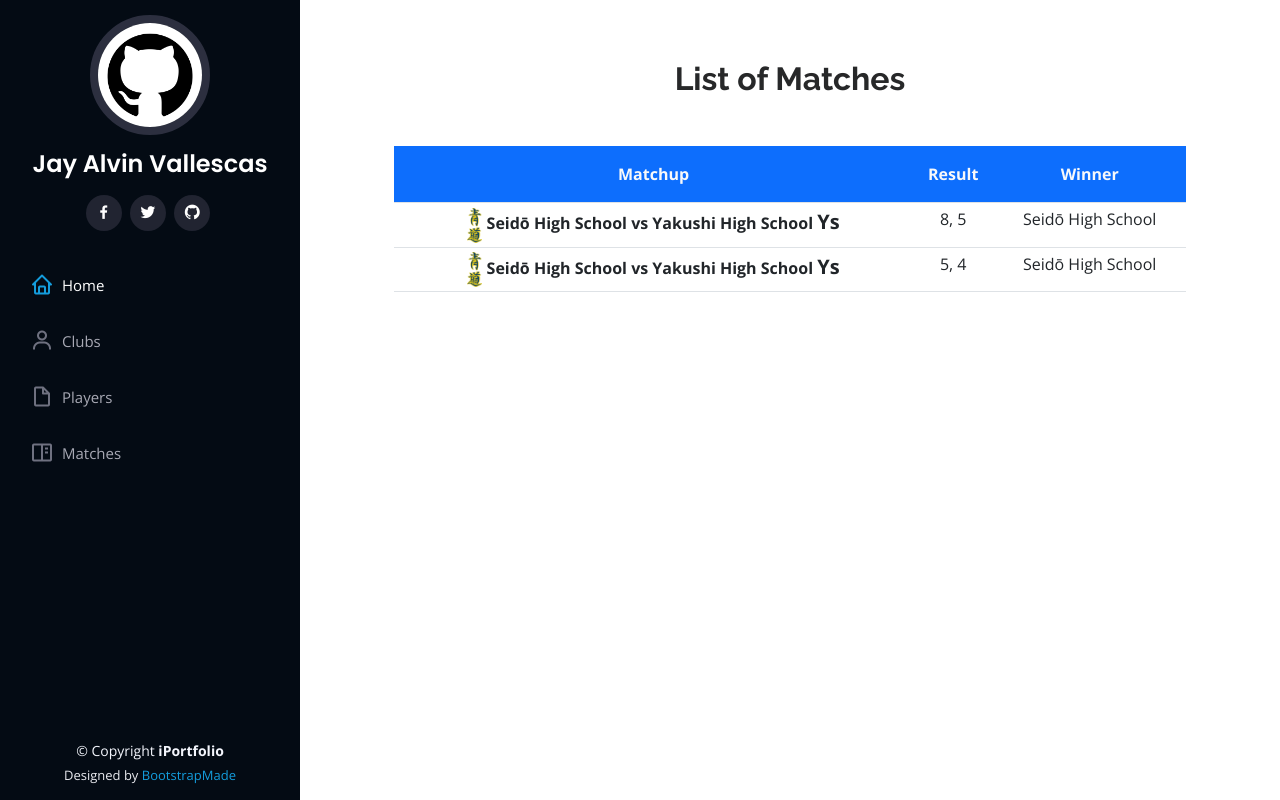
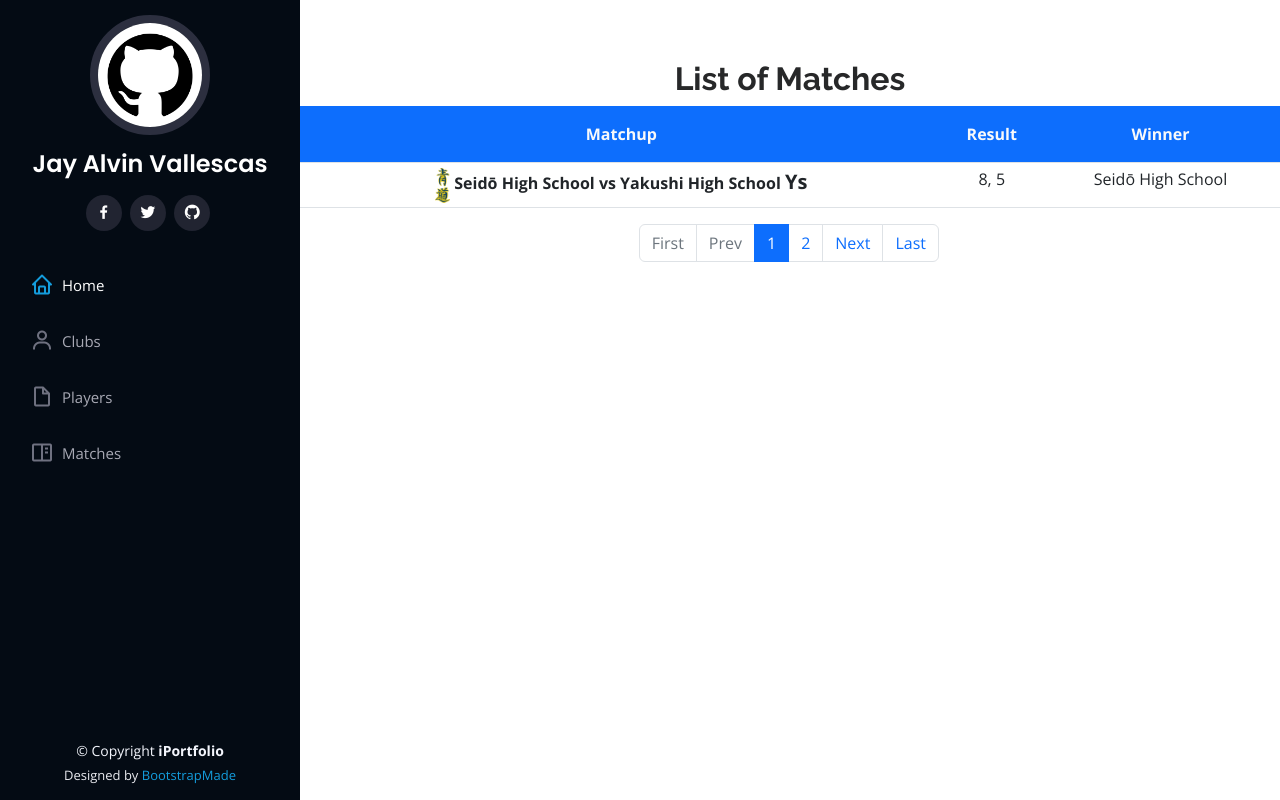
Before and after one commit to JayAlvinCVallescas/baseball, a Django app: page /match/ in a window 1280 px wide. Run offline with Django 4.2, Linux system fonts and the light colour scheme; data comes from the database, SQL or seed files in the repository; some libraries are stand-ins or nearby versions.

Commit message:
add pagination

```diff
--- a/projectsite/baseball_/views.py
+++ b/projectsite/baseball_/views.py
@@ -19,6 +19,7 @@ class ClubView(ListView):
     model = Club
     context_object_name = 'club'
     template_name = "club.html"
+    paginate_by = 1
 
     # This method is used to populate a dictionary to use as the template context.
     def get_context_data(self, **kwargs):
@@ -36,6 +37,7 @@ class PlayerView(ListView):
     model = Play
     context_object_name = 'play'
     template_name = "player.html"
+    paginate_by = 10
 
     def get_context_data(self, **kwargs):
         context = super().get_context_data(**kwargs)
@@ -50,6 +52,7 @@ class MatchView(ListView):
     model = Match
     context_object_name = 'match'
     template_name = "match.html"
+    paginate_by = 1
 
     def get_context_data(self, **kwargs):
         context = super().get_context_data(**kwargs)
--- a/projectsite/landingpage/templates/club.html
+++ b/projectsite/landingpage/templates/club.html
@@ -24,5 +24,6 @@
         </div>
     </div>
   </div>
+{% include 'includes/pagination.html' %}
 
 {% endblock content %}
--- /dev/null
+++ b/projectsite/landingpage/templates/includes/pagination.html
@@ -0,0 +1,62 @@
+{% if is_paginated %}
+<div class="col-4 mx-auto">
+  <nav aria-label="Topics pagination" class="mb-4">
+    <ul class="pagination">
+      {% if page_obj.number > 1 %}
+        <li class="page-item">
+          <a class="page-link" href="?page=1">First</a>
+        </li>
+      {% else %}
+        <li class="page-item disabled">
+          <span class="page-link">First</span>
+        </li>
+      {% endif %}
+
+      {% if page_obj.has_previous %}
+        <li class="page-item">
+          <a class="page-link" href="?page={{ page_obj.previous_page_number }}">Prev</a>
+        </li>
+      {% else %}
+        <li class="page-item disabled">
+          <span class="page-link">Prev</span>
+        </li>
+      {% endif %}
+
+      {% for page_num in paginator.page_range %}
+        {% if page_obj.number == page_num %}
+          <li class="page-item active">
+            <span class="page-link">
+              {{ page_num }}
+              <span class="sr-only">(current)</span>
+            </span>
+          </li>
+        {% elif page_num > page_obj.number|add:'-3' and page_num < page_obj.number|add:'3' %}
+          <li class="page-item">
+            <a class="page-link" href="?page={{ page_num }}">{{ page_num }}</a>
+          </li>
+        {% endif %}
+      {% endfor %}
+
+      {% if page_obj.has_next %}
+        <li class="page-item">
+          <a class="page-link" href="?page={{ page_obj.next_page_number }}">Next</a>
+        </li>
+      {% else %}
+        <li class="page-item disabled">
+          <span class="page-link">Next</span>
+        </li>
+      {% endif %}
+
+      {% if page_obj.number != paginator.num_pages %}
+        <li class="page-item">
+          <a class="page-link" href="?page={{ paginator.num_pages }}">Last</a>
+        </li>
+      {% else %}
+        <li class="page-item disabled">
+          <span class="page-link">Last</span>
+        </li>
+      {% endif %}
+    </ul>
+  </nav>
+</div>
+{% endif %}
--- a/projectsite/landingpage/templates/match.html
+++ b/projectsite/landingpage/templates/match.html
@@ -3,20 +3,17 @@
 
 {% block content %}
 <div class="container">
-    <h2 class="col-12 text-center mb-5">
-      <strong>{{ header_text }}</strong>
+    <h2 class="text-center">
+        <b>{{ header_text }}</b>
     </h2>
 
     <div class="row">
-        <div class="col-10 mx-auto">
-
         <table class="table table-sm text-center">
             <thead class="bg-primary text-light">
               <tr>
-                <th class="py-3" scope="col">Matchup </th>
-                <th class="py-3" scope="col">Result</th>
-                <th class="py-3" scope="col">Winner</th>
-
+                <th class="py-3"  scope="col">Matchup </th>
+                <th  class="py-3" scope="col">Result</th>
+                <th  class="py-3" scope="col">Winner</th>
               </tr>
             </thead>
             <tbody>
@@ -31,8 +28,7 @@
               {% endfor %}
             </tbody>
           </table>
-        </div>
+          {% include 'includes/pagination.html' %}
     </div>
   </div>
-
 {% endblock content %}
```
Also changed, not shown: projectsite/landingpage/templates/player.html (+1 -7 lines), projectsite/landingpage/includes/pagination.html (deleted).
